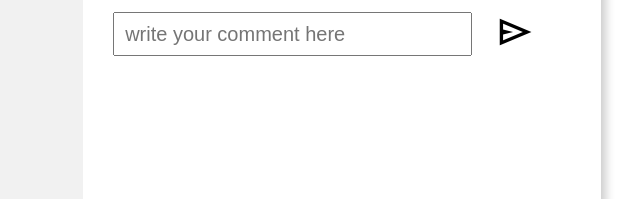
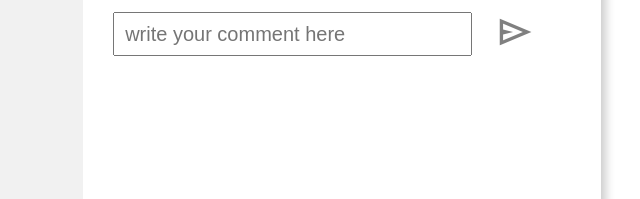
Before and after one commit to l3alisidahmed/Social-Media-FaceInsta, a plain HTML site: page client/comments/index.html in a window 1280 px wide. In both pictures the pointer is over the element 1019 px from the left and 232 px from the top of the page. Shown: the part 198-397 px from the top of the page, 487-1127 px from the left. Drawn offline with nearby package versions, Linux system fonts and the light colour scheme; no server answers.

Commit message:
change sytle

```diff
--- a/client/comments/style.css
+++ b/client/comments/style.css
@@ -68,9 +68,16 @@ body {
                     padding: 5px 10px;
                 }
 
+                & .send-icons:hover {
+                    color: black;
+                    cursor: pointer;
+                }
+
                 & > .send-icons {
 
+
                     & > .material-symbols-outlined {
+                        color: gray;
                         font-size: 40px;
                         font-variation-settings:
                         'FILL' 0,
```
